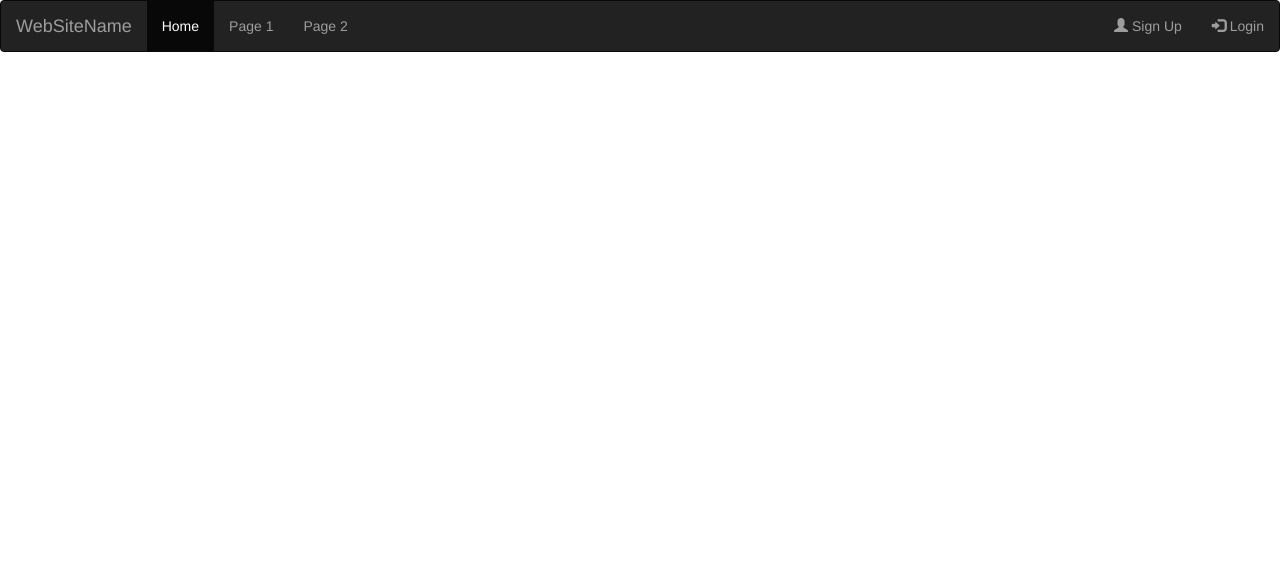
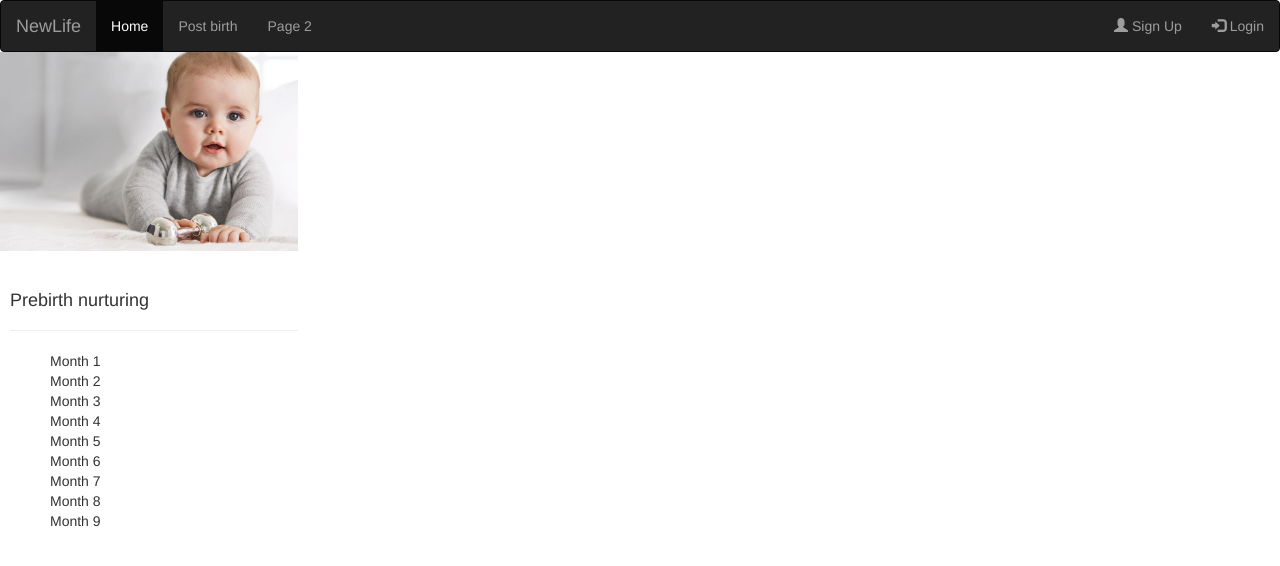
Before and after one commit to djmgit/NewLife, a Flask app: template app/templates/prebirth.html in a window 1280 px wide. Shown: the top 566 px of the page. Run offline with Flask 2, Linux system fonts and the light colour scheme; the template is opened without the code that fills it, so the values that code supplies are empty; some libraries are stand-ins or nearby versions.

Commit message:
Added list

```diff
--- a/app/main.py
+++ b/app/main.py
@@ -112,6 +112,10 @@ def show_postbirth_article(month_no):
     data = json.loads(data.data)
     return jsonify({'data':data})
 
+@app.route('/api/prebirth')
+def prebirth():
+    return render_template("prebirth.html")
+
 
 @app.route('/')
 def index():
--- a/app/static/css/style.css
+++ b/app/static/css/style.css
@@ -0,0 +1,23 @@
+.main {
+	overflow-x: hidden;
+}
+
+.navbar-style {
+	margin-bottom: 0px;
+}
+
+.sidebar {
+
+}
+
+.sidebar-header {
+
+}
+
+.sidebar-content {
+	padding-left: 10px;
+}
+
+.sidebar-list-item {
+	list-style-type: none;
+}
--- a/app/static/js/script.js
+++ b/app/static/js/script.js
@@ -0,0 +1,14 @@
+var app = angular.module('nlApp', []);
+app.controller('nlCtrl', function($scope, $http) {
+	NUMBER_OF_MONTHS = 9;
+
+	$scope.monthList = [];
+	for (var i = 0; i < NUMBER_OF_MONTHS; i++) {
+		$scope.monthList.push({
+			'label': 'Month ' + (i + 1),
+			'id': (i + 1)
+		});
+	}
+
+	console.log($scope.monthList);
+});
--- a/app/templates/prebirth.html
+++ b/app/templates/prebirth.html
@@ -1,14 +1,14 @@
 {% extends "layout.html" %}
 {% block body %}
-<div class="main">
-  <nav class="navbar navbar-inverse">
+<div ng-app="nlApp" ng-controller="nlCtrl" class="main">
+  <nav class="navbar navbar-inverse navbar-style">
     <div class="container-fluid">
       <div class="navbar-header">
-        <a class="navbar-brand" href="#">WebSiteName</a>
+        <a class="navbar-brand" href="#">NewLife</a>
       </div>
       <ul class="nav navbar-nav">
         <li class="active"><a href="#">Home</a></li>
-        <li><a href="#">Page 1</a></li>
+        <li><a href="#">Post birth</a></li>
         <li><a href="#">Page 2</a></li>
       </ul>
       <ul class="nav navbar-nav navbar-right">
@@ -17,5 +17,29 @@
       </ul>
     </div>
   </nav>
+
+  <div class="main-content">
+    <div class="row">
+      <div class="col-md-3 sidebar">
+        <div class="sidebar-header">
+          <div class="sidebar-header-pic">
+            <img class="img-responsive" src="/static/images/sidebarheader1.jpeg">
+          </div>
+        </div>
+        <div class="sidebar-content">
+          <div class="page-header">
+            <h4>Prebirth nurturing</h4>
+          </div>
+          <ul class="sidebar-list">
+            <li class="sidebar-list-item" ng-repeat="item in monthList">
+              {{ "{{item.label}}" }}
+            </li>
+          </ul>
+        </div>
+      </div>
+      <div class="col-md-9 container">
+      </div>
+    </div>
+  </div>
 </div>
 {% endblock %}
```
Also changed, not shown: app/static/images/sidebarheader1.jpeg (added).
